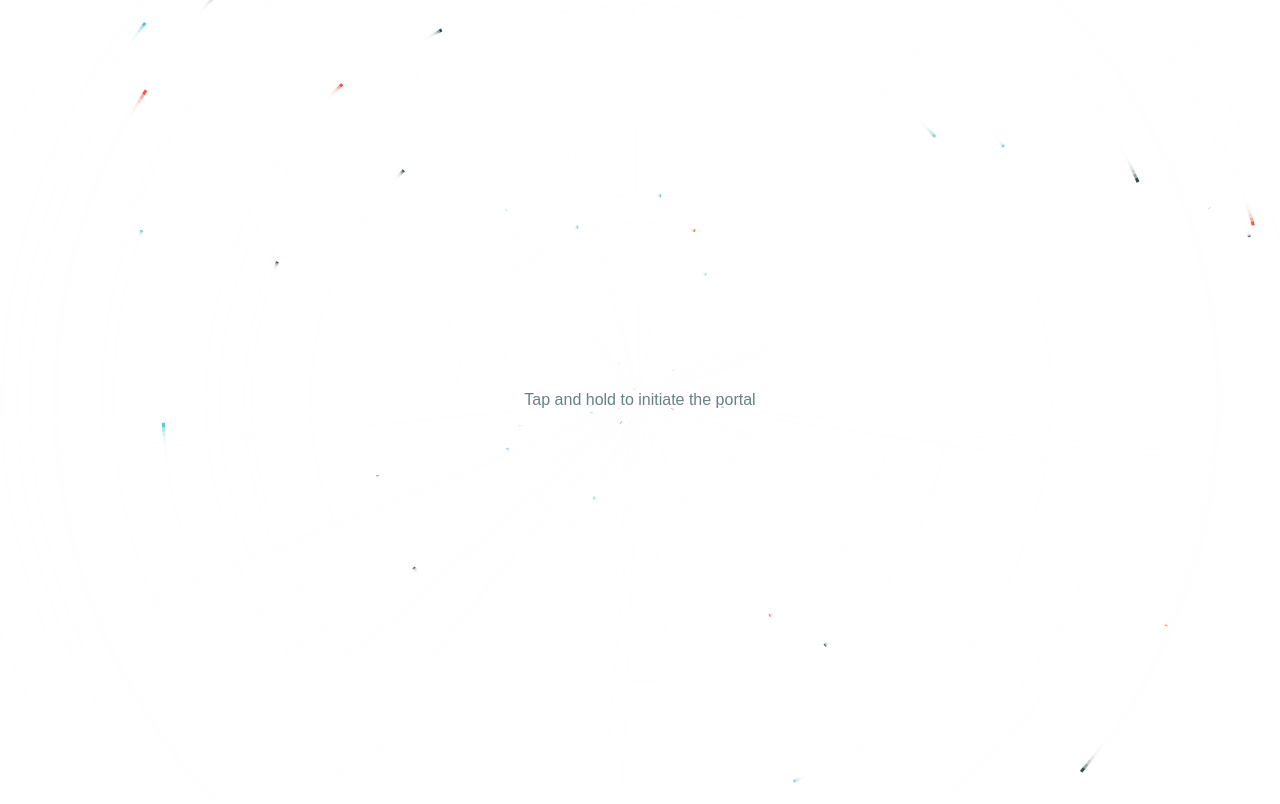
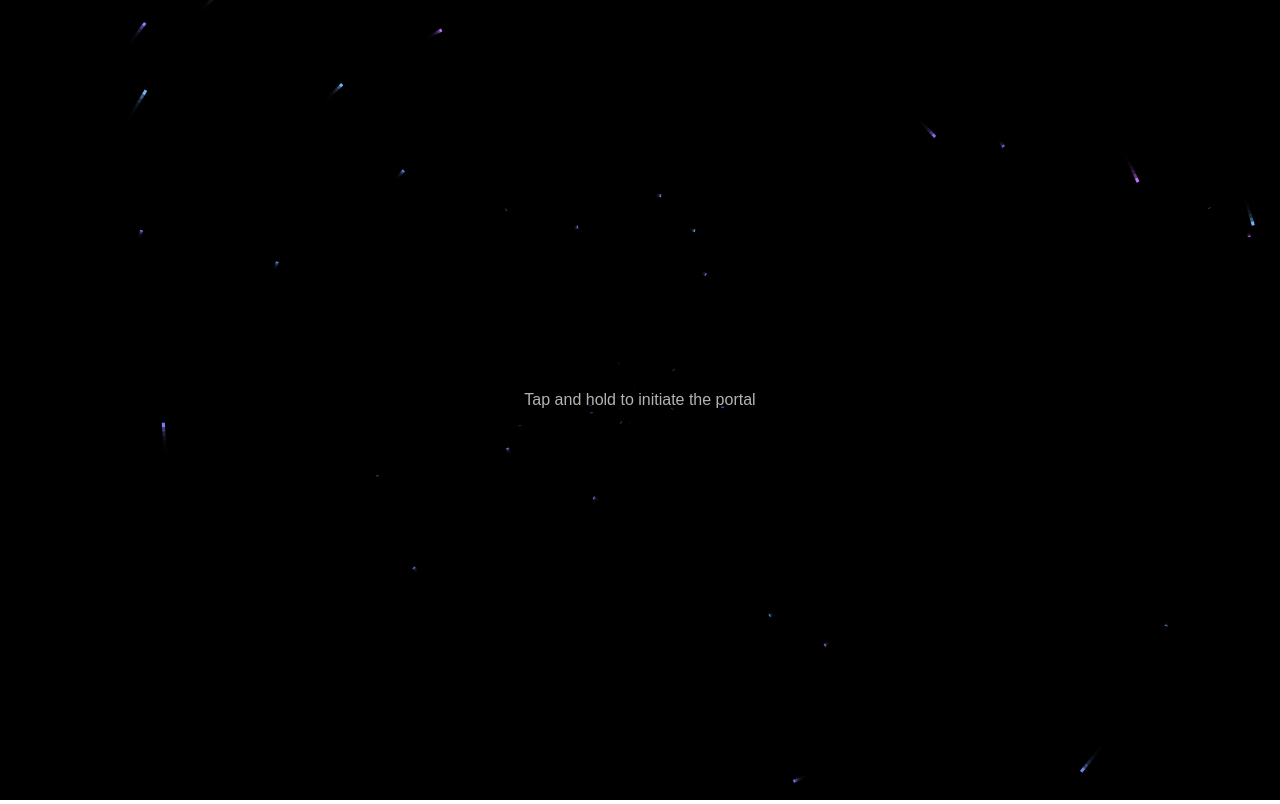
Before and after one commit to henryzt/Canvas-Play-Around, a plain HTML site: page spinning-portal/index.html in a window 1280 px wide. Drawn offline with Linux system fonts and the light colour scheme.

Commit message:
Add double tap to switch colours

```diff
--- a/spinning-portal/canvas.js
+++ b/spinning-portal/canvas.js
@@ -9,10 +9,23 @@ canvas.height = window.innerHeight;
 var stArray = []
 
 var onHold = false;
+var darkMode = true;
+
+var bright = ["#234D51","#9DD3D9","#59C6D1","#3B4F51","#FF513F"]
+var dark = ["#C370FF","#8E66E8","#817DFF","#6684E8","#70B7FF"]
+var colors = darkMode? dark : bright
 
 window.addEventListener("mousedown", function(){
     document.getElementById("text").className = "center hidden";
     onHold = true
+})
+
+window.addEventListener("dblclick", function(){
+    darkMode = ! darkMode
+    colors = darkMode? dark : bright
+    textColor = darkMode? "white" : "#234D51"
+    document.getElementById("text").style.color = textColor;
+    this.console.log(colors)
 })
 
 window.addEventListener("mouseup", function(){
@@ -26,8 +39,7 @@ window.addEventListener("resize", function(){
 })
 
 function randomColorPicker(){
-    var colors = ["#234D51","#9DD3D9","#59C6D1","#3B4F51","#FF513F"]
-    return colors[Math.floor(Math.random()*colors.length)]
+    return Math.floor(Math.random()*colors.length)
 }
 
 for(var i = 0; i < 100; i++){
@@ -37,7 +49,7 @@ for(var i = 0; i < 100; i++){
 }
 
 
-function particlePath(x, y, radius, color) {
+function particlePath(x, y, radius, colorInt) {
     this.radius = radius;
     this.rad = Math.random() * Math.PI * 2
     this.speed = Math.random() * 0.01;
@@ -62,16 +74,16 @@ function particlePath(x, y, radius, color) {
         }
 
         ctx.beginPath()
-        ctx.strokeStyle = color
+        ctx.strokeStyle = colors[colorInt]
         ctx.lineWidth = 3
         ctx.moveTo(lastPoint.x,lastPoint.y)
         ctx.lineTo(this.x,this.y)
         ctx.stroke()
         ctx.closePath()
 
-        // if(!onHold){
+        // if(!onHold && lastPoint != x){
         //     ctx.shadowBlur = 5;
-        //     ctx.shadowColor = color;
+        //     ctx.shadowColor = colors[colorInt];
         // }else{
         //     ctx.shadowBlur = 0;
         // }
@@ -88,11 +100,10 @@ function particlePath(x, y, radius, color) {
 
 function animate() {
     requestAnimationFrame(animate)
-    if(!onHold){
-        ctx.fillStyle = "rgba(255, 255, 255, 0.5)"
-    }else{
-        ctx.fillStyle = "rgba(255, 255, 255, 0.1)"
-    }
+    var rgb = darkMode ? "0, 0, 0" : "255, 255, 255"
+    var alpha = onHold ? "0.1" : "0.5"
+    ctx.fillStyle = `rgba(${rgb}, ${alpha})`
+
     ctx.fillRect(0, 0, this.canvas.width, this.canvas.height)
     for(var i = 0; i < stArray.length; i++){
         stArray[i].update();
--- a/spinning-portal/style.css
+++ b/spinning-portal/style.css
@@ -4,12 +4,12 @@ body{
     overflow:hidden;
 }
 canvas{
-    background: white;
+    background: black;
 }
 
 .center {
     position: absolute;
-    color:#234D51;
+    color:white;
     font-family: Arial;
     opacity: 0.7;
     text-align: center;
@@ -20,6 +20,7 @@ canvas{
     left: 50%;
     margin-top: -40px;
     margin-left: -200px;
+    user-select: none;
 
     animation-name: enter;
     animation-duration: 2s;
```
